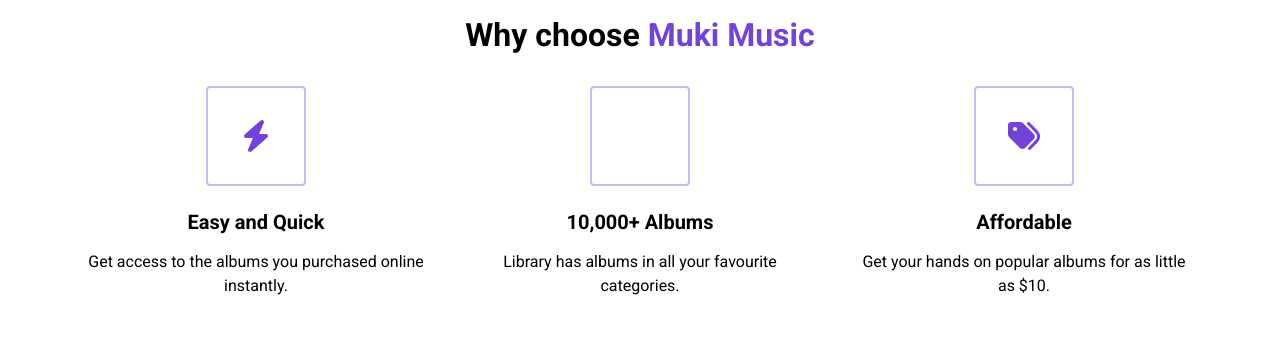
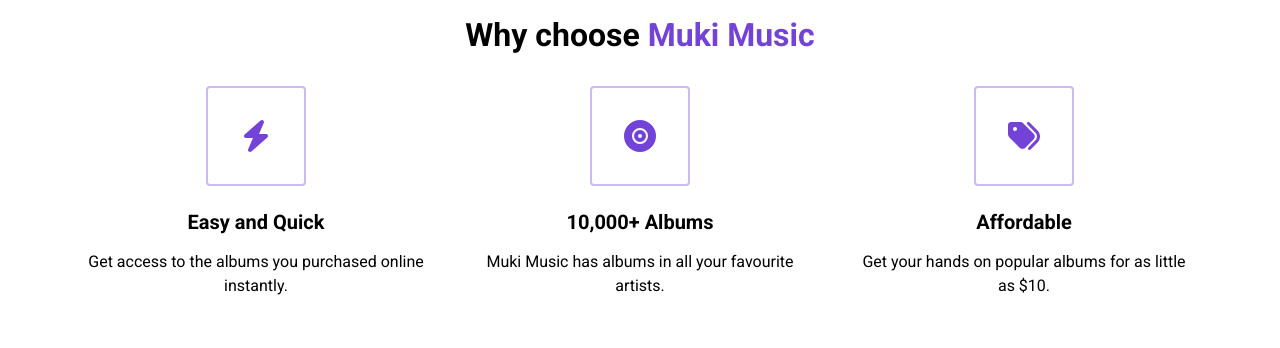
Before and after one commit to aryanprince/miku-music, a React (Create React App) app: page / in a window 1280 px wide. Shown: the part 840-1188 px from the top of the page. Built offline with nearby package versions, Linux system fonts and the light colour scheme.

Commit message:
Updated highlights

```diff
--- a/src/components/Highlights.jsx
+++ b/src/components/Highlights.jsx
@@ -20,9 +20,9 @@
                             para="Get access to the albums you purchased online instantly."
                         />
                         <Highlight
-                            icon={<FontAwesomeIcon icon="album-open" />}
+                            icon={<FontAwesomeIcon icon="record-vinyl" />}
                             title="10,000+ Albums"
-                            para="Library has albums in all your favourite categories."
+                            para="Muki Music has albums in all your favourite artists."
                         />
                         <Highlight icon={<FontAwesomeIcon icon="tags" />} title="Affordable" para="Get your hands on popular albums for as little as $10." />
                     </div>
--- a/src/index.js
+++ b/src/index.js
@@ -2,12 +2,12 @@
 import ReactDOM from 'react-dom/client'
 
 import { library } from '@fortawesome/fontawesome-svg-core'
-import { faBars, faShoppingCart, faTimes, faBolt, faBookOpen, faTags, faStar, faStarHalfAlt, faArrowLeft } from '@fortawesome/free-solid-svg-icons'
+import { faBars, faShoppingCart, faTimes, faBolt, faBookOpen, faTags, faStar, faStarHalfAlt, faArrowLeft, faRecordVinyl } from '@fortawesome/free-solid-svg-icons'
 
 import App from './App'
 import './index.css'
 
-library.add(faBars, faShoppingCart, faTimes, faBolt, faBookOpen, faTags, faStar, faStarHalfAlt, faArrowLeft)
+library.add(faBars, faShoppingCart, faTimes, faBolt, faBookOpen, faTags, faStar, faStarHalfAlt, faArrowLeft, faRecordVinyl)
 
 const root = ReactDOM.createRoot(document.getElementById('root'))
 root.render(
```
